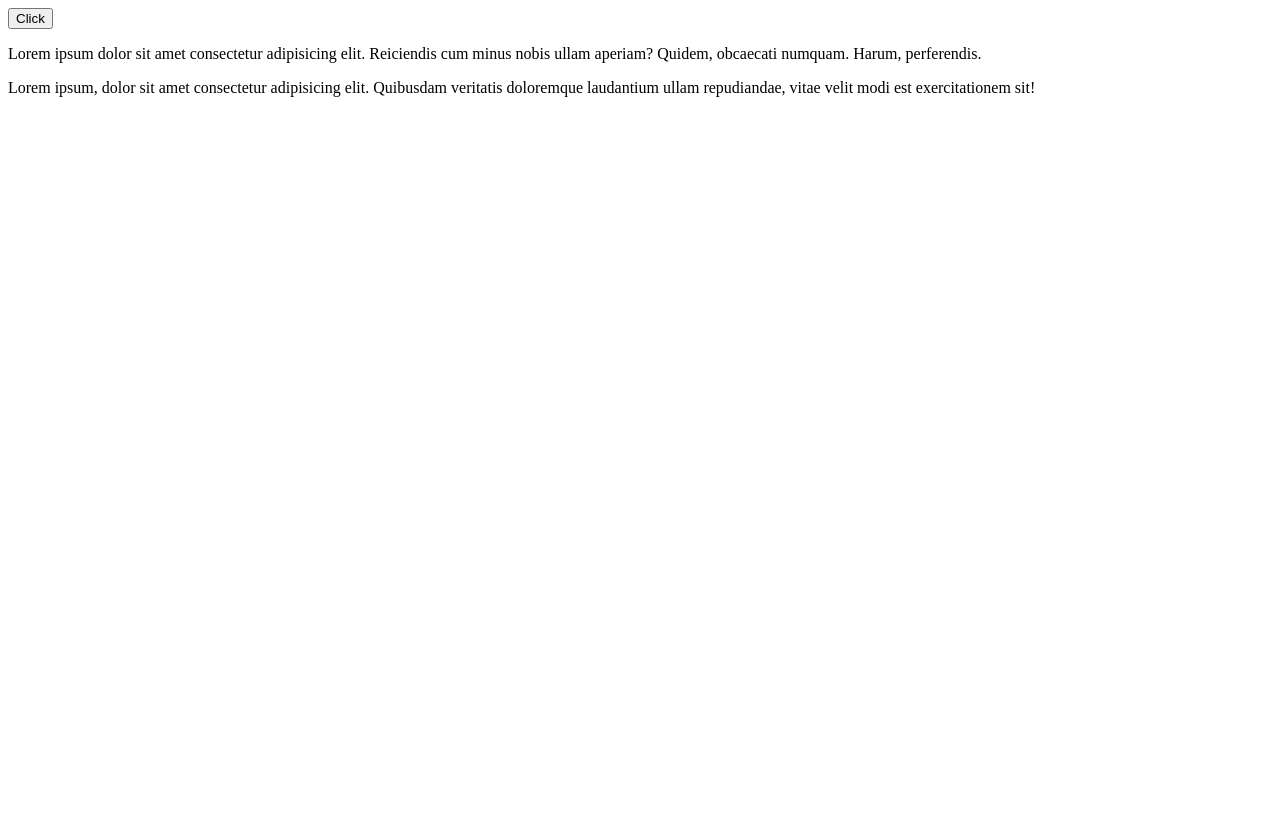
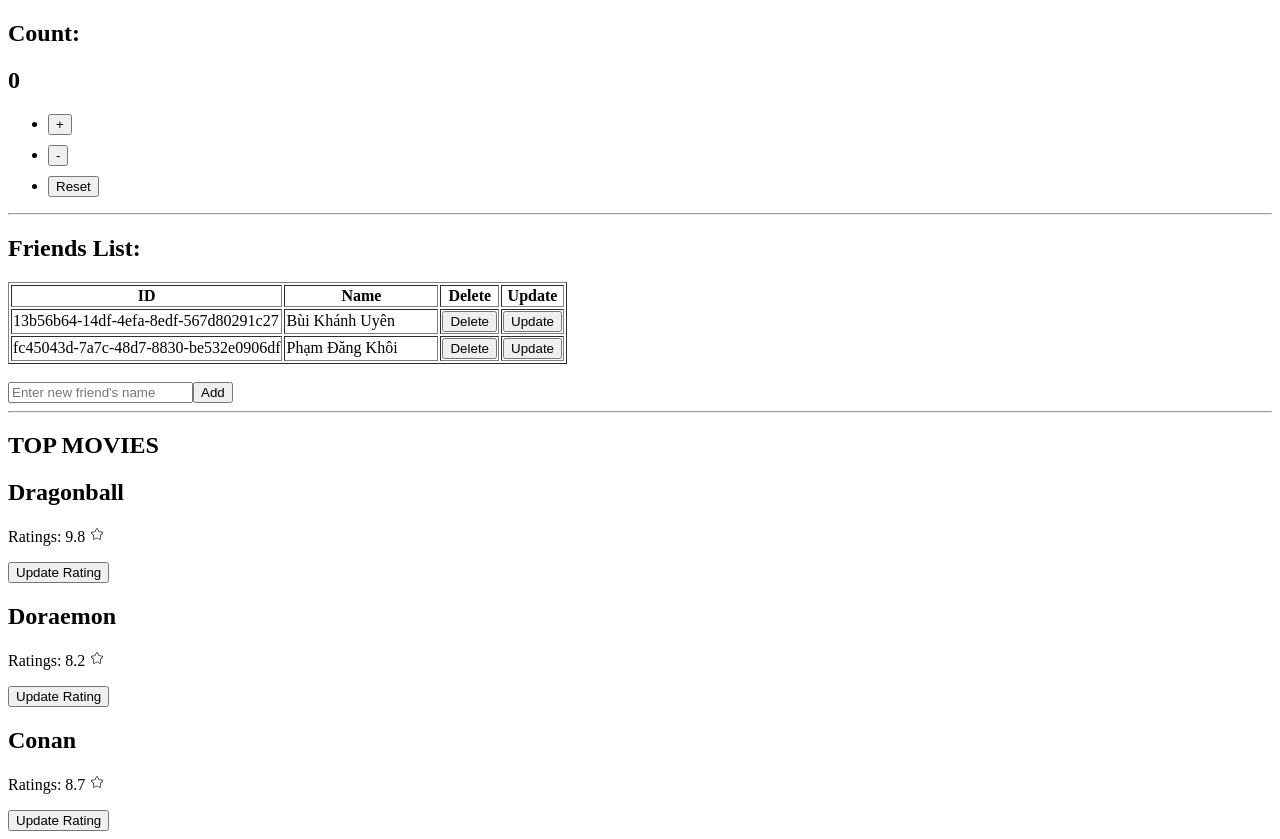
Before and after one commit to dangkhoipham80/react-demos, a React (Vite) app: page / in a window 1280 px wide. Before the commit the page ends 800 px from the top, so only its background shows below. Built offline with nearby package versions, Linux system fonts and the light colour scheme.

Commit message:
state hook count + friendlist + movie

```diff
--- a/package.json
+++ b/package.json
@@ -13,7 +13,8 @@
     "react": "^19.0.0",
     "react-demos": "file:",
     "react-dom": "^19.0.0",
-    "react-icons": "^5.5.0"
+    "react-icons": "^5.5.0",
+    "uuid": "^11.1.0"
   },
   "devDependencies": {
     "@eslint/js": "^9.21.0",
--- a/src/App.jsx
+++ b/src/App.jsx
@@ -1,39 +1,17 @@
-const Button = () => {
-  const handleClick = () => console.log(Math.round(Math.random() * 10))
-  return <button onClick={handleClick}>Click</button>
-}
+import Count from "./components/Count"
+import FriendList from "./components/FriendList"
+import Movie from "./components/Movie"
 
-const Copy = () => {
-  const copyHandler = () => {
-    console.log("Stop stealing my content")
-  }
+const App = () => {
   return (
-    <p onCopy={copyHandler}>
-      Lorem ipsum dolor sit amet consectetur adipisicing elit. Reiciendis cum minus nobis ullam aperiam? Quidem, obcaecati numquam. Harum, perferendis.
-    </p>
+    <section>
+      <Count />
+      <hr />
+      <FriendList />
+      <hr />
+      <Movie />
+    </section>
   )
 }
 
-const Move = () => {
-  const moveHandler = () => {
-    alert("Mouse move event fired")
-    console.log("Mouse move event fired")
-  }
-  return (
-    <p onMouseMove={moveHandler}>
-      Lorem ipsum, dolor sit amet consectetur adipisicing elit. Quibusdam veritatis doloremque laudantium ullam repudiandae, vitae velit modi est exercitationem sit!
-    </p>
-  )
-}
-
-function App() {
-  return (
-    <section>
-      <Button />
-      <Copy />
-      <Move />
-    </section>
-  )
-};
-
-export default App;
+export default App
--- /dev/null
+++ b/src/components/Count.jsx
@@ -0,0 +1,22 @@
+import React, { useState } from 'react'
+import IncrementCount from './IncrementCount';
+import DecrementCount from './DecrementCount';
+import ResetCount from './ResetCount';
+
+const Count = () => {
+  const [count, setCount] = useState(0);
+
+  return (
+    <div>
+        <h1>Count:</h1>
+        <h2>{count}</h2>
+        <ul>
+            <li style={{marginBottom: '10px'}}><IncrementCount onClickHandler={() => { setCount(prevCount => prevCount + 1) }}/></li>
+            <li style={{marginBottom: '10px'}}><DecrementCount onClickHandler={() => { setCount(prevCount => prevCount - 1) }}/></li>
+            <li><ResetCount onClickHandler={() => { setCount(0) }}/></li>
+        </ul>
+    </div>
+  )
+}
+
+export default Count
--- /dev/null
+++ b/src/components/DecrementCount.jsx
@@ -0,0 +1,9 @@
+import React from 'react';
+
+const DecrementCount = ({ onClickHandler }) => {
+  return (
+    <button onClick={onClickHandler}>-</button>
+  );
+};
+
+export default DecrementCount;
--- /dev/null
+++ b/src/components/FriendList.jsx
@@ -0,0 +1,136 @@
+import React, { useState } from 'react';
+import { v4 as uuidv4 } from 'uuid';
+
+const FriendList = () => {
+  const [friends, setFriends] = useState([
+    { id: uuidv4(), name: 'Bùi Khánh Uyên' },
+    { id: uuidv4(), name: 'Phạm Đăng Khôi' }
+  ]);
+  const [newFriend, setNewFriend] = useState('');
+
+  // Track the name changes for each friend
+  const [editNames, setEditNames] = useState({});
+
+  const addOneFriend = () => {
+    if (newFriend) {
+      if (friends.some(f => f.name.toLowerCase() === newFriend.toLowerCase())) {
+        const confirmAdd = window.confirm('The name you added is existed! Becareful. Do you want to continue the process?');
+        if (confirmAdd) {
+          setFriends([...friends, { id: uuidv4(), name: newFriend }]);
+          setNewFriend('');
+        } else {
+          setNewFriend('');
+        }
+      } else {
+        setFriends([...friends, { id: uuidv4(), name: newFriend }]);
+        setNewFriend('');
+      }
+    }
+  };
+
+  const deleteFriend = (id) => {
+    const confirmDelete = window.confirm('Are you sure to delete?');
+    if (confirmDelete) {
+      setFriends(friends.filter(f => f.id !== id));
+    }
+  };
+
+  const updateFriend = (id) => {
+    const confirmUpdate = window.confirm('Are you sure to update?');
+    if (confirmUpdate) {
+      const updatedFriends = friends.map((f) => {
+        if (f.id === id) {
+          return { ...f, name: editNames[id] || f.name }; // Update name only if there's an edited name
+        }
+        return f;
+      });
+      setFriends(updatedFriends);
+      // Reset the edited name for the friend after update
+      setEditNames((prev) => {
+        const updated = { ...prev };
+        delete updated[id]; // Remove the edited name state for the updated friend
+        return updated;
+      });
+    }
+  };
+
+  const handleInputChange = (e) => setNewFriend(e.target.value);
+
+  const handleEditNameChange = (id, e) => {
+    setEditNames((prev) => ({
+      ...prev,
+      [id]: e.target.value, // Store the new name for the friend with this ID
+    }));
+  };
+
+  const cancelEdit = (id) => {
+    // Reset the editNames state for this friend if user cancels
+    setEditNames((prev) => {
+      const updated = { ...prev };
+      delete updated[id];
+      return updated;
+    });
+  };
+
+  return (
+    <div>
+      <h2>Friends List:</h2>
+
+      <table border={1}>
+        <thead>
+          <tr>
+            <th>ID</th>
+            <th style={{ width: 150, textAlign: 'center' }}>Name</th>
+            <th>Delete</th>
+            <th>Update</th>
+          </tr>
+        </thead>
+        <tbody>
+          {friends.map((f) => (
+            <tr key={f.id}>
+              <td>{f.id}</td>
+              <td>
+                {editNames[f.id] !== undefined ? (
+                  <div>
+                    <input
+                      type="text"
+                      value={editNames[f.id]}
+                      onChange={(e) => handleEditNameChange(f.id, e)}
+                      placeholder="Enter new name"
+                    />
+                    <button onClick={() => updateFriend(f.id)}>Update</button>
+                    <button onClick={() => cancelEdit(f.id)}>Cancel</button>
+                  </div>
+                ) : (
+                  f.name
+                )}
+              </td>
+              <td>
+                <button onClick={() => deleteFriend(f.id)}>Delete</button>
+              </td>
+              <td>
+                {editNames[f.id] === undefined && (
+                  <button onClick={() => handleEditNameChange(f.id, { target: { value: f.name } })}>
+                    Update
+                  </button>
+                )}
+              </td>
+            </tr>
+          ))}
+        </tbody>
+      </table>
+
+      <br />
+
+      <input
+        type="text"
+        value={newFriend}
+        onChange={handleInputChange}
+        placeholder="Enter new friend's name"
+      />
+      <button onClick={addOneFriend}>Add</button>
+    </div>
+  );
+};
+
+export default FriendList;
--- /dev/null
+++ b/src/components/IncrementCount.jsx
@@ -0,0 +1,9 @@
+import React from 'react';
+
+const IncrementCount = ({ onClickHandler }) => {
+  return (
+    <button onClick={onClickHandler}>+</button>
+  );
+};
+
+export default IncrementCount;
--- /dev/null
+++ b/src/components/Movie.jsx
@@ -0,0 +1,74 @@
+import React, { useState } from 'react'
+import { CiStar } from "react-icons/ci";
+
+const Movie = () => {
+    let ids = 0;
+    const [movies, setMovies] = useState([
+        { id: ids++, title: 'Dragonball', ratings: 9.8 },
+        { id: ids++, title: 'Doraemon', ratings: 8.2 },
+        { id: ids++, title: 'Conan', ratings: 8.7 },
+    ])
+    const [newRatings, setNewRatings] = useState('');
+    const [error, setError] = useState('');
+    const [selectedMovieId, setSelectedMovieId] = useState(null); // To track which movie is being updated
+
+    const changeRatings = (id) => {
+        // Check if input is empty
+        if (newRatings === '') {
+            setError('Please enter a rating');
+            return;
+        }
+
+        const rating = parseFloat(newRatings);
+
+        if (isNaN(rating)) {
+            setError('Please enter a valid number');
+        } else if (rating < 0 || rating > 10) {
+            setError('Rating must be between 0 and 10');
+        } else {
+            setMovies(movies.map(m => m.id === id ? { ...m, ratings: rating} : m));
+            setError('');
+            setSelectedMovieId(null);
+            setNewRatings('');
+        }
+    };
+
+    const handleRatings = (e) => {
+        setNewRatings(e.target.value);
+        setError('');
+    }
+
+    const handleEdit = (id) => {
+        setSelectedMovieId(id);
+        setError('');
+    }
+
+  return (
+    <div>
+        <h1>TOP MOVIES</h1>
+        {movies.map(m => (
+            <div key={m.id}>
+                <h2>{m.title}</h2>
+                <p>Ratings: {m.ratings} <CiStar /></p>
+                {selectedMovieId === m.id && (
+                    <>
+                        <input
+                            type="text"
+                            value={newRatings}
+                            onChange={handleRatings}
+                            placeholder="Enter new ratings"
+                        />
+                        <button onClick={() => changeRatings(m.id)}>Change</button>
+                    </>
+                )}
+                {selectedMovieId !== m.id && (
+                    <button onClick={() => handleEdit(m.id)}>Update Rating</button>
+                )}
+                {selectedMovieId === m.id && error && <p style={{ color: 'red' }}>{error}</p>}
+            </div>
+        ))}
+    </div>
+  )
+}
+
+export default Movie
--- /dev/null
+++ b/src/components/ResetCount.jsx
@@ -0,0 +1,11 @@
+import React from 'react'
+
+const ResetCount = ({ onClickHandler }) => {
+  return (
+    <div>
+        <button onClick={onClickHandler}>Reset</button>
+    </div>
+  )
+}
+
+export default ResetCount
```
Also changed, not shown: src/components/IconComponent.jsx (deleted, +0 -13 lines), src/components/ProfileCard.jsx (deleted, +0 -18 lines), src/components/StyleCard.jsx (deleted, +0 -17 lines), 1 other file (tests, documents, lock files or other folders).
